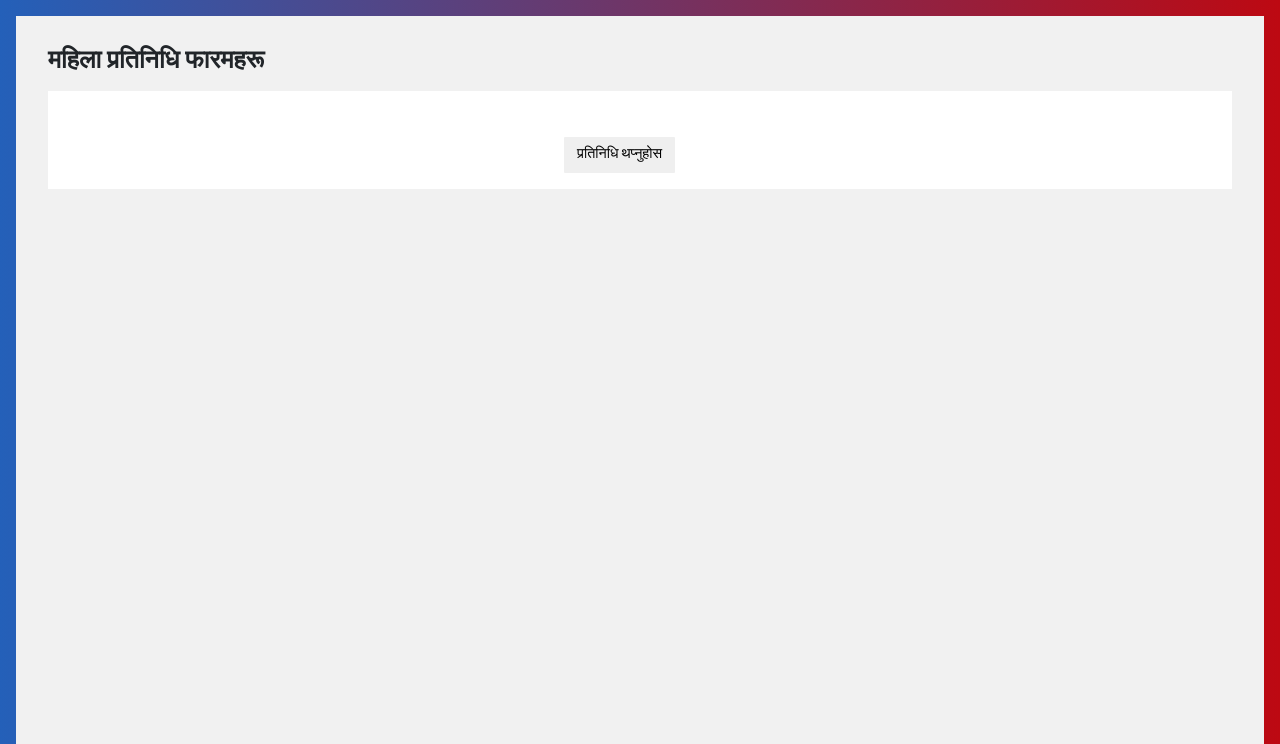
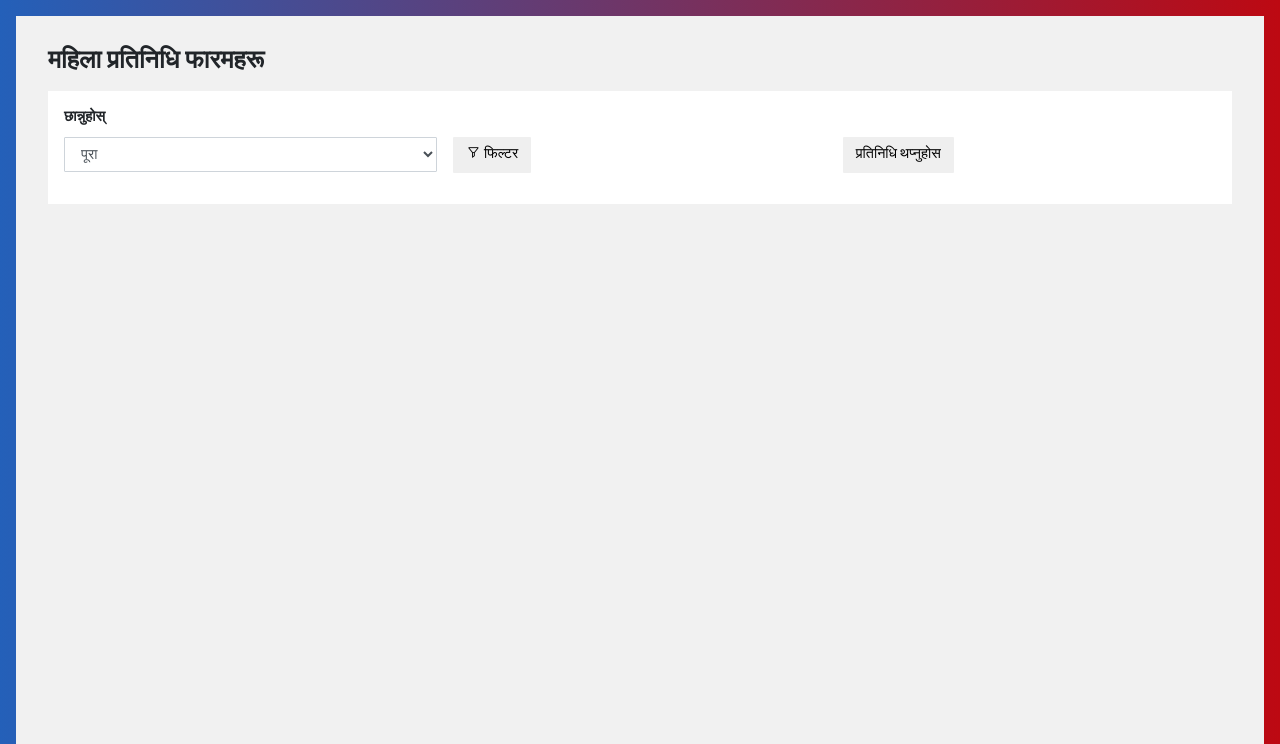
Before and after one commit to naxa-developers/MahilaPratinidhi, a Django app: page /mahila-pratinidhi-forms-list/1 in a window 1280 px wide. Shown: the part 89-833 px from the top of the page. Run offline with Django 3.2, Linux system fonts and the light colour scheme; the visitor is signed in with stand-in values (Sample User, id 1); data that the repository does not hold is empty; some libraries are stand-ins or nearby versions.

Commit message:
status in model

```diff
--- a/mahila_pratinidhi/core/models.py
+++ b/mahila_pratinidhi/core/models.py
@@ -1,4 +1,9 @@
 from django.db import models
+
+BOOL_CHOICES = (
+	(True, 'पूरा'),
+	(False, 'अपूर्ण')
+	)
 
 
 class District(models.Model):
@@ -24,6 +29,7 @@ class MahilaPratinidhiForm(models.Model):
 	party_joined_date = models.CharField(max_length=300, verbose_name="पार्टीमा संलग्न भएको मिति", blank=True)
 	samlagna_sang_sastha_samuha = models.CharField(max_length=300, verbose_name="संलग्न संग सस्था समूह", blank=True)
 	nirwachit_chetra_pratiko_pratibadhata = models.TextField(verbose_name="निर्वाचित क्षेत्र प्रतिको प्रतिबध्धता", blank=True)
+	status = models.BooleanField(choices=BOOL_CHOICES, default=False)
 
 	def __str__(self):
 		return "{} फारम".format(self.district.name)
--- a/mahila_pratinidhi/core/templates/core/mahila_pratinidhi_dashboard.html
+++ b/mahila_pratinidhi/core/templates/core/mahila_pratinidhi_dashboard.html
@@ -12,7 +12,8 @@
                 <nav aria-label="breadcrumb">
                     <ol class="breadcrumb">
                         <li class="breadcrumb-item"><a href="{% url 'core:dashboard' %}">गृह पृष्‍ठ</a></li>
-                        <li class="breadcrumb-item active" aria-current="page"> <span style="font-family: Preeti">{{ form.name }}</span></li>
+                        <li class="breadcrumb-item active" aria-current="page"><span
+                                style="font-family: Preeti">{{ form.name }}</span></li>
                     </ol>
                 </nav>
             </div>
@@ -29,9 +30,29 @@
                                         <form action="" method="get">
                                             <div class="row">
 
+                                                <div class="form-group col-md-4">
+                                                    <label for="inputStatus"><strong>
+                                                        छान्नुहोस्</strong></label>
 
-                                            <div class="col-4" style="margin-left: 500px" >
-                                                <a href="{% url 'core:mahila_pratinidhi_form' district_id %}"><button type="button" class="btn btn-default margin-top-large">प्रतिनिधि थप्नुहोस</button></a>
+                                                        <select class="form-control" name="status" id="id_status">
+
+                                                                <option value="True" {% if request.GET.status == True %}selected{% endif %}>पूरा</option>
+                                                                <option value="False">अपूर्ण</option>
+
+
+                                                    </select>
+                                                </div>
+                                                <div class="col-md-4">
+                                                    <button type="submit" class="btn btn-default margin-top-large"><i
+                                                            class="la la-filter"></i> फिल्टर
+                                                    </button>
+                                                </div>
+                                                <div class="col-4">
+                                                    <a href="{% url 'core:mahila_pratinidhi_form' district_id %}">
+                                                        <button type="button" class="btn btn-default margin-top-large">
+                                                            प्रतिनिधि थप्नुहोस
+                                                        </button>
+                                                    </a>
 
                                                 </div>
                                             </div>
@@ -44,8 +65,9 @@
                                         {% for form in forms %}
 
                                             <li class="col-sm-6 col-md-4 col-lg-3">
-                                                <a href="{% url 'core:mahila_pratinidhi_detail' form.pk %}" class="org-item-wrap">
-                                                    <h5 style="font-family: Preeti">{{ form.name}}</h5>
+                                                <a href="{% url 'core:mahila_pratinidhi_detail' form.pk %}"
+                                                   class="org-item-wrap">
+                                                    <h5 style="font-family: Preeti">{{ form.name }}</h5>
                                                     <span style="font-family: Preeti">{{ form.address }}</span>
                                                 </a>
                                             </li>
--- a/mahila_pratinidhi/core/views.py
+++ b/mahila_pratinidhi/core/views.py
@@ -4,7 +4,7 @@ from django.urls import reverse_lazy
 
 from django.views.generic import CreateView, UpdateView, DetailView, DeleteView, TemplateView
 
-from .models import MahilaPratinidhiForm, District
+from .models import MahilaPratinidhiForm, District, BOOL_CHOICES
 from .forms import MahilaPratinidhiFormForm
 
 
@@ -75,6 +75,10 @@ class MahilaPratinidhiDashboardView(LoginRequiredMixin, TemplateView):
 	template_name = 'core/mahila_pratinidhi_dashboard.html'
 
 	def get(self, request, *args, **kwargs):
+		forms = MahilaPratinidhiForm.objects.filter(district_id=self.kwargs.get('district_id'))
+		status = self.request.GET.get('status')
 		district_id = self.kwargs.get('district_id')
-		forms = MahilaPratinidhiForm.objects.filter(district_id=self.kwargs.get('district_id'))
-		return render(request, self.template_name, {'forms': forms, 'district_id': district_id})
+		status_choices = BOOL_CHOICES
+		if status:
+			forms = MahilaPratinidhiForm.objects.filter(district_id=self.kwargs.get('district_id'), status=status)
+		return render(request, self.template_name, {'forms': forms, 'district_id': district_id, 'status_choices': status_choices})
```
Also changed, not shown: mahila_pratinidhi/core/migrations/0007_mahilapratinidhiform_status.py (added). Lines whose indentation alone changed are shown as unchanged.
